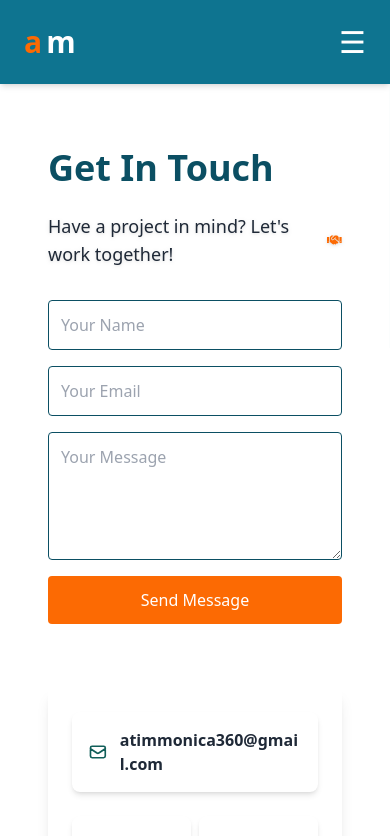
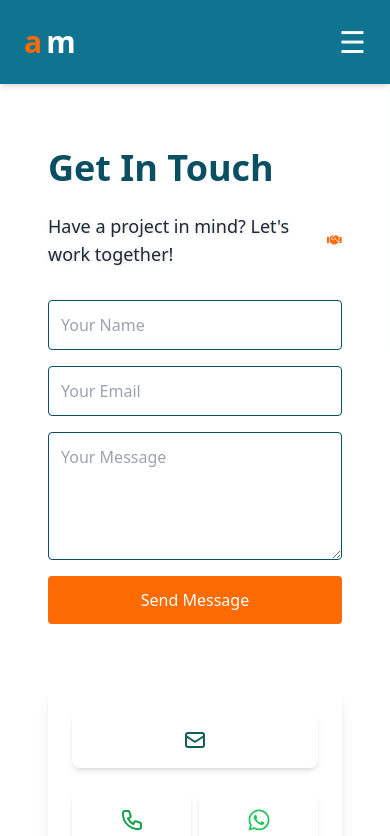
Before and after one commit to AtimMonicaPortfolio/frontend, a React app: page /frontend/contact in a window 390 px wide. Shown: the top 836 px of the page. Built offline with nearby package versions, Linux system fonts and the light colour scheme; the HTML template or start-up script is replaced by a standard one.

Commit message:
improve contact to show only socials icons on mobile

```diff
--- a/src/pages/contact.jsx
+++ b/src/pages/contact.jsx
@@ -148,19 +148,24 @@ export function ContactBar() {
   );
 }
 
-
 function ContactCard({ href, icon, label, fullWidth }) {
   const isMailOrPhone = href.startsWith("mailto:") || href.startsWith("tel:");
   return (
     <a
       href={href}
       {...(!isMailOrPhone ? { target: "_blank", rel: "noopener noreferrer" } : {})}
-      className={`flex items-center gap-3 p-4 rounded-lg shadow-md bg-white
-                  hover:shadow-xl hover:scale-105 transition-transform duration-200
-                  ${fullWidth ? "w-full" : ""}`}
+      className={`
+        flex items-center gap-3 p-4 rounded-lg shadow-md bg-white
+        hover:shadow-xl hover:scale-105 transition-transform duration-200
+        ${fullWidth ? "w-full" : ""}
+        justify-center md:justify-start
+      `}
     >
       {icon}
-      <span className="text-gray-800 font-semibold break-all">{label}</span>
+      {/* Hide label on mobile, show from md screens */}
+      <span className="text-gray-800 font-semibold break-all hidden md:inline">
+        {label}
+      </span>
     </a>
   );
 }
```
